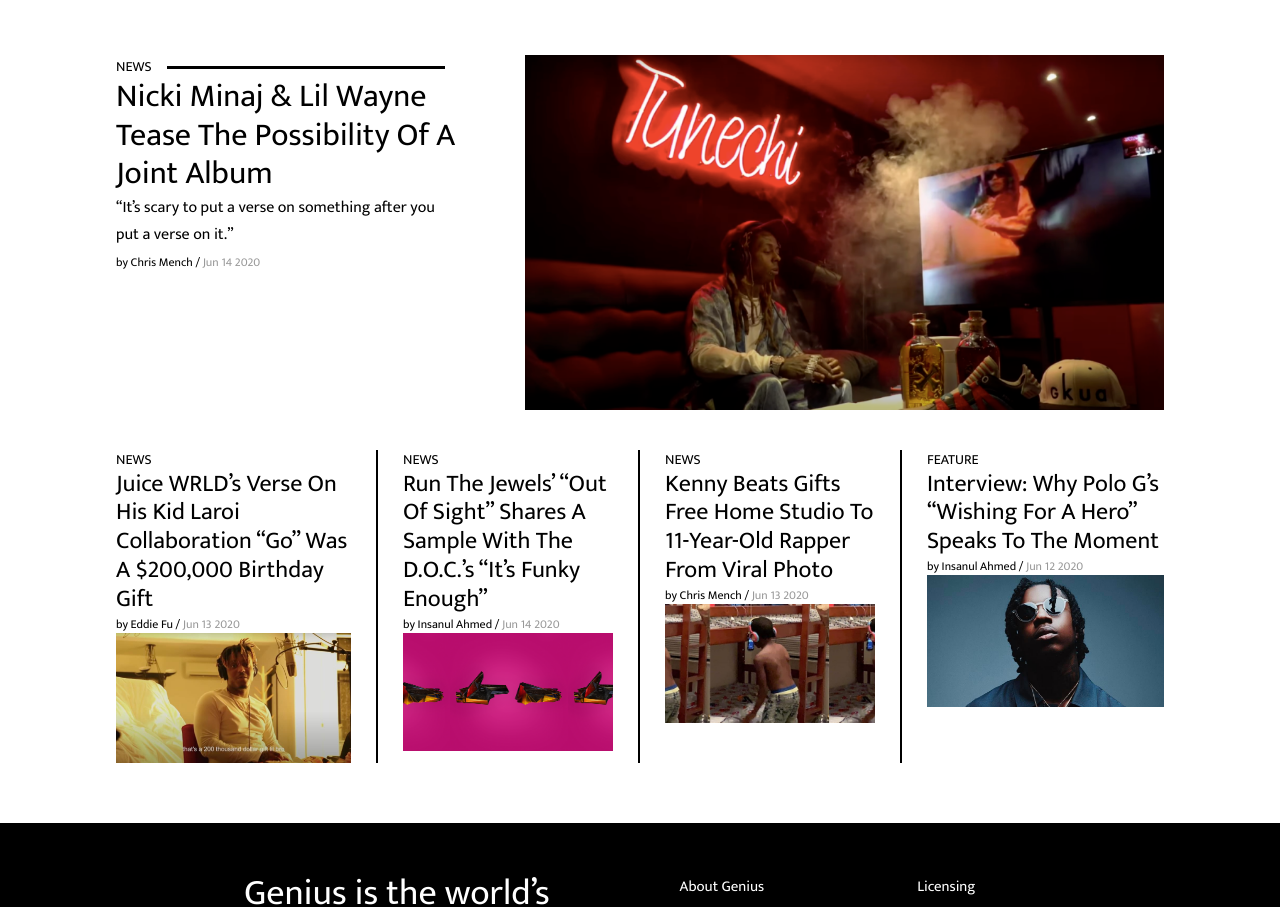
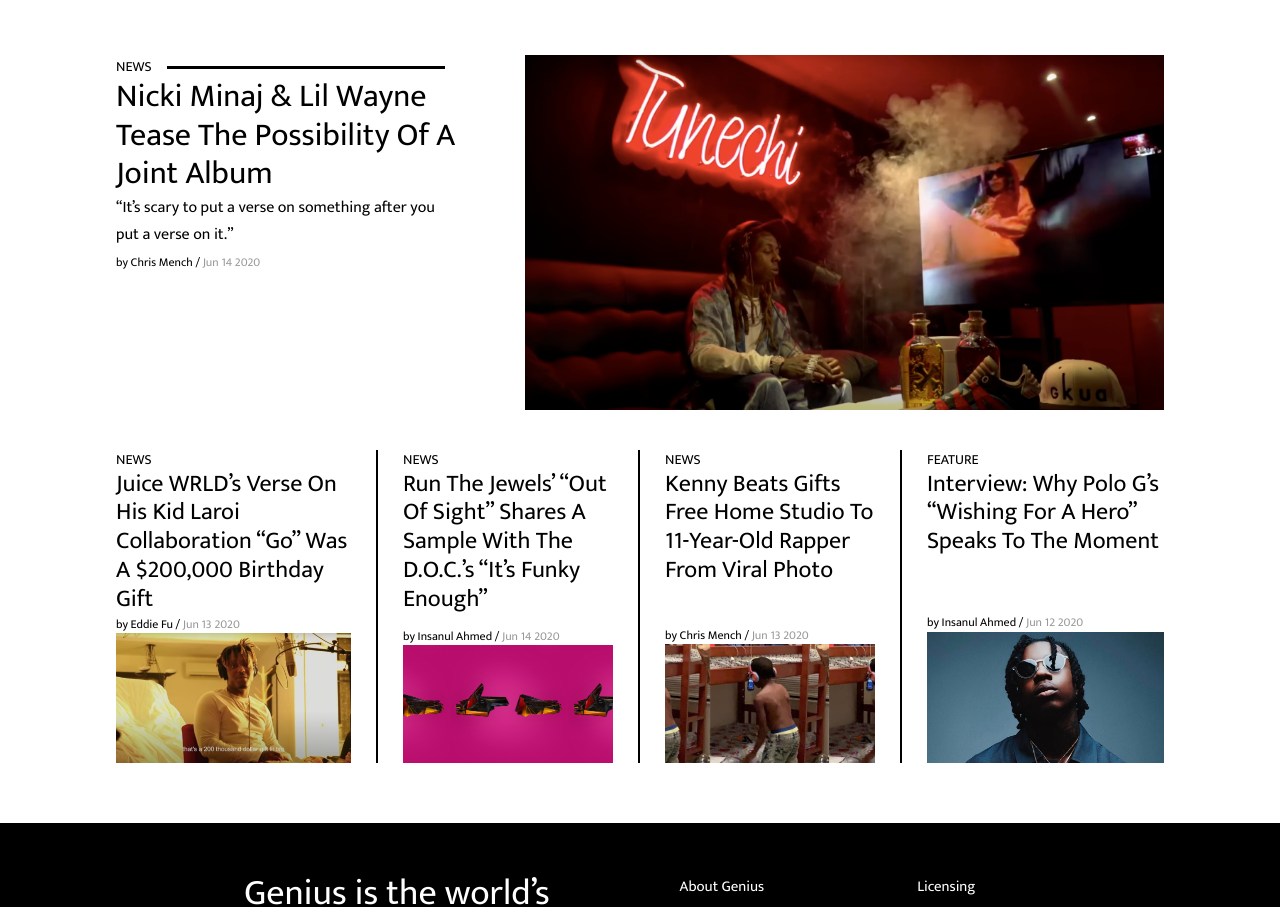
Before and after one commit to Slab3/genius.com-verstka, a website: page index.html in a window 1280 px wide. Shown: the part 94-1001 px from the top of the page. Drawn offline with Linux system fonts and the light colour scheme.

Commit message:
fix small news

```diff
--- a/index.html
+++ b/index.html
@@ -111,8 +111,6 @@
 
 <!--=######################### MAIN PAGE #########################=-->
 
-
-
 <section class="all-news container">
 
     <div class="main-news flex-elem">
@@ -137,61 +135,66 @@
 
     <div class="small-news flex-elem">
         <!--===========================1 small news========================-->
-        <div class="one-small-news">
-            <a href="#">
+        <!-- in every of this "a.small-news" can be "div", but here must be link, soo...-->
+        <a href="#" class="one-small-news">
+            <div class="inside-small-news">
                 <span class="news-h">
                     NEWS
                 </span>
                 <h2>Juice WRLD’s Verse On His Kid Laroi Collaboration “Go” Was A $200,000 Birthday Gift</h2>
-                <div>
+            </div>
+            <div class="inside-small-news">
                 <span class="author-small-news">by Eddie Fu / </span>
                 <span class="date-of-news">Jun 13 2020</span>
                 <img src="src/img/juice-wrld-kid-laroi.jpg" alt="small-news-1" class="small-img-news">
             </div>
+
         </a>
-        </div>
         <!--===========================2 small news========================-->
-        <div class="one-small-news">
-            <a href="#">
+        <a href="#" class="one-small-news">
+            <div class="inside-small-news">
                 <span class="news-h">
                     NEWS
                 </span>
                 <h2>Run The Jewels’ “Out Of Sight” Shares A Sample With The D.O.C.’s “It’s Funky Enough”</h2>
-                <div>
+            </div>
+            <div class="inside-small-news">
                 <span class="author-small-news">by Insanul Ahmed / </span>
                 <span class="date-of-news">Jun 14 2020</span>
                 <img src="src/img/RTJ4-img.png" alt="small-news-2" class="small-img-news">
             </div>
+
         </a>
-        </div>
         <!--===========================3 small news====================-->
-        <div class="one-small-news">
-            <a href="#">
+        <a href="#" class="one-small-news">
+            <div class="inside-small-news">
                 <span class="news-h">
                     NEWS
                 </span>
                 <h2>Kenny Beats Gifts Free Home Studio To 11-Year-Old Rapper From Viral Photo</h2>
-                <div>
+            </div>
+            <div class="inside-small-news">
                 <span class="author-small-news">by Chris Mench / </span>
                 <span class="date-of-news">Jun 13 2020</span>
                 <img src="src/img/kenny-beats-gifts.png" alt="small-news-3" class="small-img-news">
             </div>
+
         </a>
-        </div>
         <!--==========================4 small news==========================-->
-        <div class="one-small-news">
-            <a href="#">
+        <a href="#" class="one-small-news">
+            <div class="inside-small-news">
                 <span class="news-h">
                     FEATURE
                 </span>
                 <h2>Interview: Why Polo G’s “Wishing For A Hero” Speaks To The Moment</h2>
-                <div class="bottom-align">
+            </div>
+
+            <div class="inside-small-news">
                 <span class="author-small-news">by Insanul Ahmed / </span>
                 <span class="date-of-news">Jun 12 2020</span>
                 <img src="src/img/Polo%20G.jpg" alt="small-news-4" class="small-img-news">
             </div>
         </a>
-        </div>
     </div>
 </section>
 
--- a/package.json
+++ b/package.json
@@ -5,7 +5,9 @@
   "license": "MIT",
   "description": "",
   "main": "gulpfile.babel.js",
-  "dependencies": {},
+  "dependencies": {
+    "caniuse-lite": "^1.0.30000974"
+  },
   "devDependencies": {
     "@babel/core": "^7.4.4",
     "@babel/preset-env": "^7.4.4",
--- a/src/styles/layout/_page.scss
+++ b/src/styles/layout/_page.scss
@@ -59,9 +59,13 @@
     }
   }
   .one-small-news {
+    display: flex;
+    flex-direction: column;
+    justify-content: space-between;
     width: 25%;
     border-right: 2px solid black;
     padding: 0 25px 0 25px;
+
     &:last-child {
       border-style: none;
       padding-right: 0;
@@ -73,6 +77,7 @@
   .news-h {
     font-size: 14px;
   }
+
 }
 
 .author-small-news {
@@ -83,10 +88,6 @@
   color: #999999;
 }
 
-.bottom-align {
-  bottom: 0;
-  max-width: 100%;
-}
 
 .small-img-news {
 
```
Also changed, not shown: assets/img/Lil Wayne x Nicki Minaj.png (added), assets/img/Polo G.jpg (added), assets/img/RTJ4-img.png (added), assets/img/facebook-new.png (added), assets/img/facebook-png.png (added), assets/img/gunna-wunna.jpg (added), assets/img/icons8-facebook-256.png (added), assets/img/icons8-instagram-256.png (added), assets/img/icons8-twitter-256.png (added), assets/img/icons8-youtube-240.png (added), assets/img/icons8-youtube-play-button-256.png (added), assets/img/juice-wrld-kid-laroi.jpg (added), assets/img/kenny-beats-gifts.png (added), assets/styles/main.min.css, 2 other files. Lines whose indentation alone changed are shown as unchanged.
